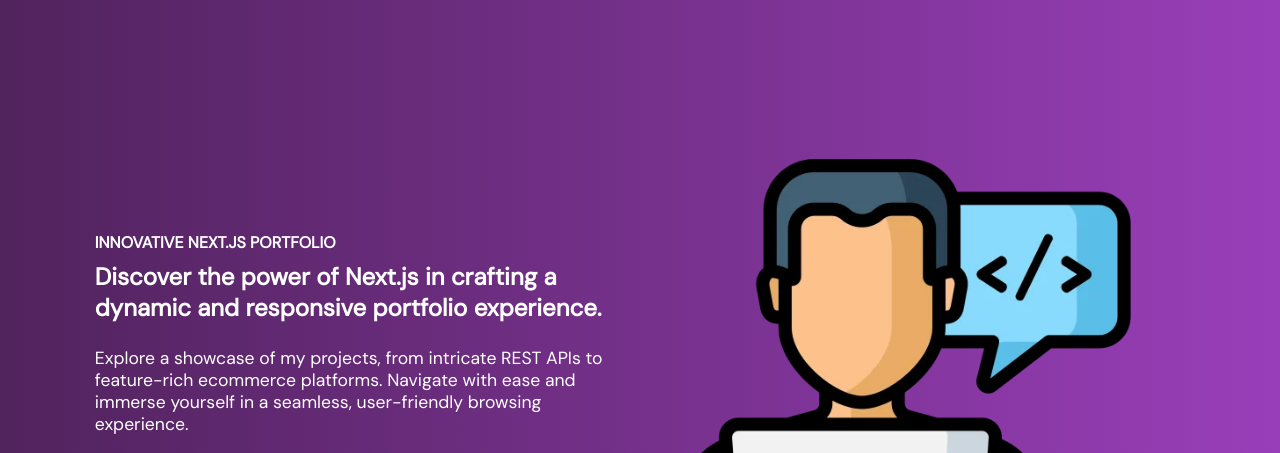
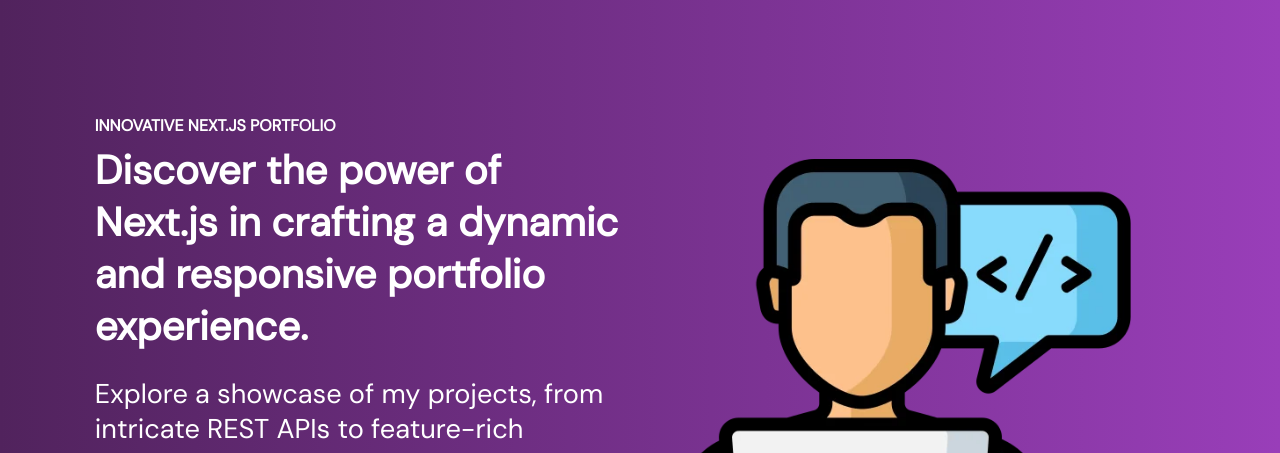
Before and after one commit to Yonathan-Calderon/calderonDev-blog, a plain HTML site: page index.html in a window 1280 px wide. Shown: the part 78-531 px from the top of the page. Drawn offline with Linux system fonts and the light colour scheme.

Commit message:
update font size - hero description

```diff
--- a/assets/css/style.css
+++ b/assets/css/style.css
@@ -100,7 +100,7 @@
     align-items: center;
     width: 40%;
     height: 100%;
-    /*font-size: var(--font-size-h2);*/
+    font-size: var(--font-size-h2);
     color: var(--white);
 
 }
@@ -514,10 +514,10 @@
         height: 100vh;
     }
     .section-hero-description h2 {
-        font-size: var(--font-size-h2);
+        font-size: var(--font-size-h2-md);
     }
     .section-hero-description p {
-        font-size: var(--font-size-p);
+        font-size: var(--font-size-p-md);
     }
     .section-hero-img img {
         width: 450px;
```
